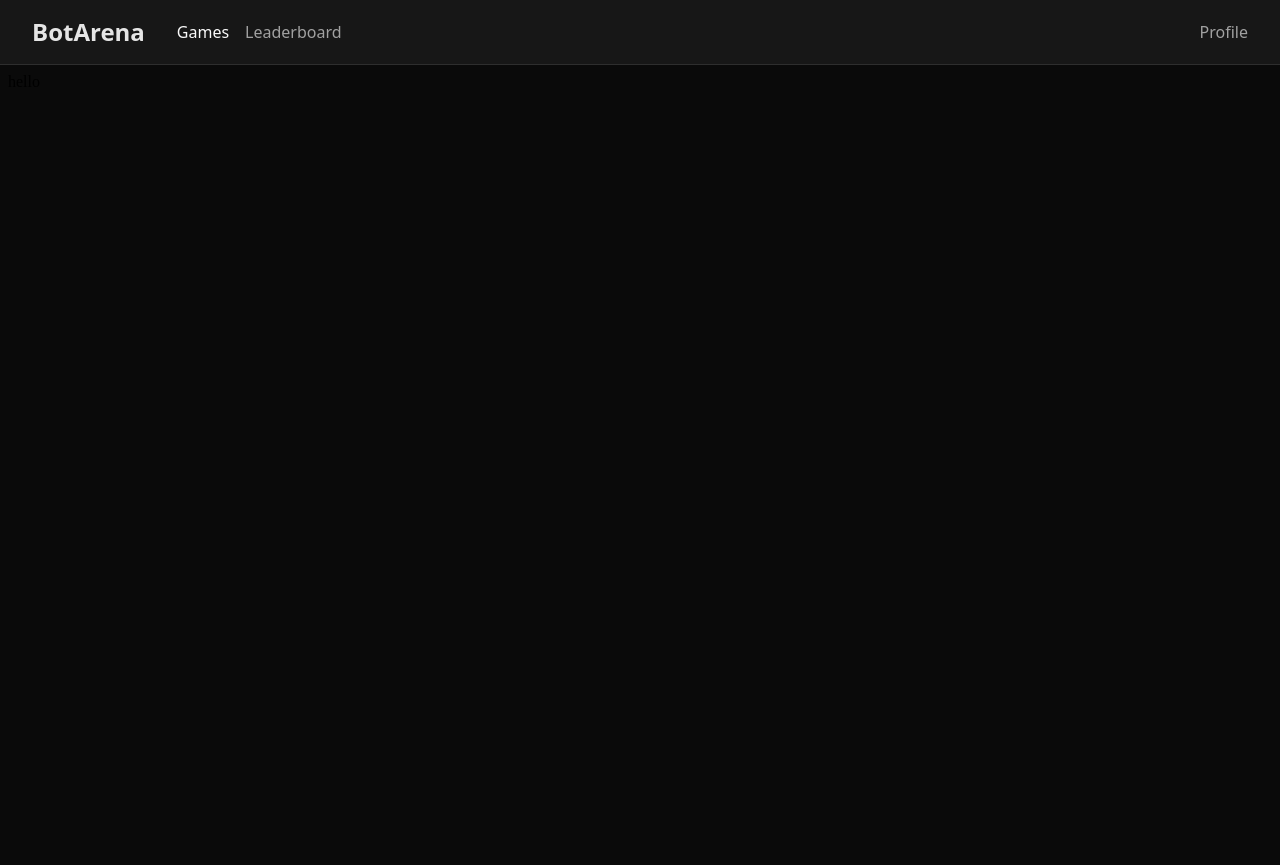
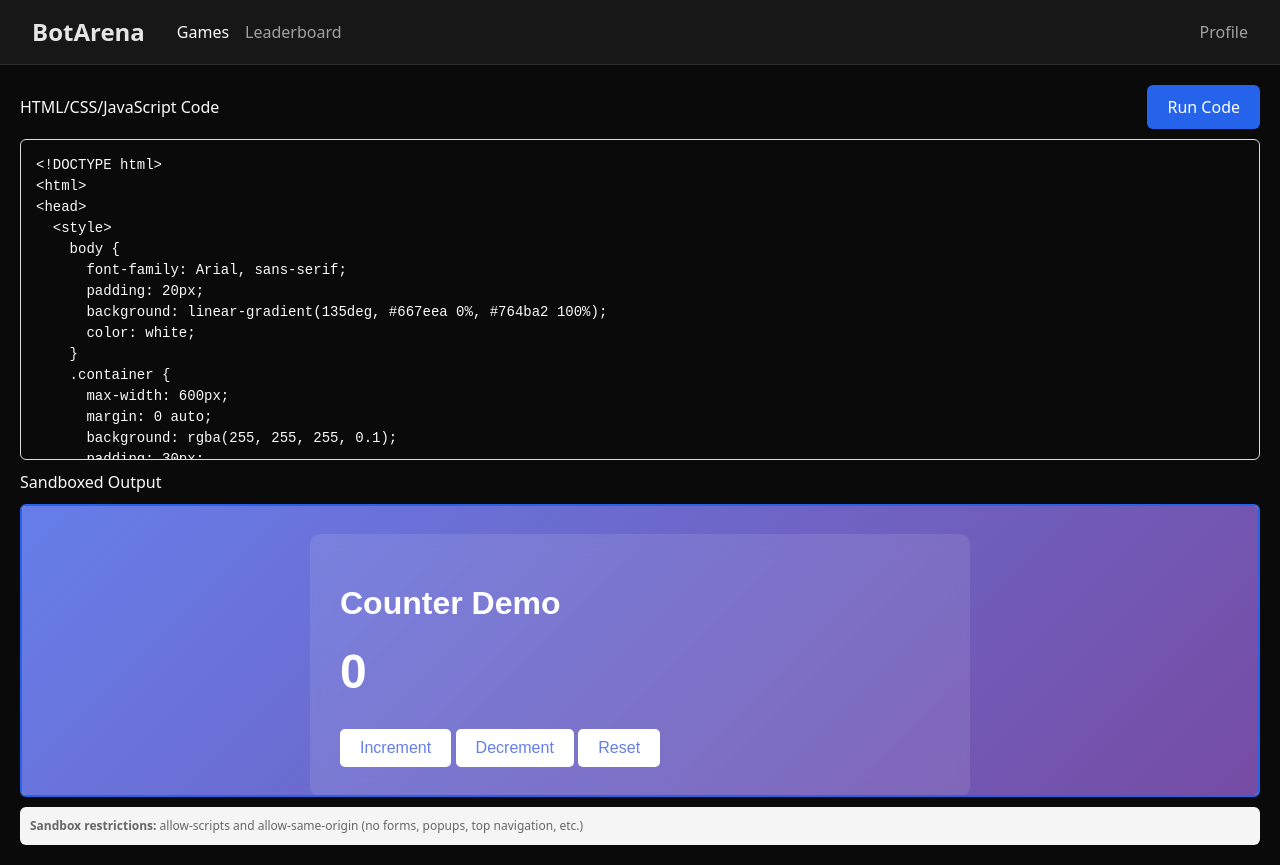
Before and after one commit to dylanclements7/AutoBots, a Next.js app in the folder client/: page /iframe in a window 1280 px wide. Before the commit the page ends 800 px from the top, so only its background shows below. Built offline with nearby package versions, Linux system fonts and the light colour scheme.

Commit message:
update page

```diff
--- a/client/app/iframe/page.tsx
+++ b/client/app/iframe/page.tsx
@@ -1,6 +1,160 @@
-export default function IFramePage() {
-    const component = "<div>hello</div>"
-    return (
-        <iframe src={"data:text/html;charset=utf-8," + encodeURIComponent(component)} width="100%" height="100%" title="hello" />
-    );
-}
+"use client"
+import { useEffect, useRef, useState } from "react";
+
+const ComponentSandbox = () => {
+  const [userCode, setUserCode] = useState(`<!DOCTYPE html>
+<html>
+<head>
+  <style>
+    body {
+      font-family: Arial, sans-serif;
+      padding: 20px;
+      background: linear-gradient(135deg, #667eea 0%, #764ba2 100%);
+      color: white;
+    }
+    .container {
+      max-width: 600px;
+      margin: 0 auto;
+      background: rgba(255, 255, 255, 0.1);
+      padding: 30px;
+      border-radius: 10px;
+      backdrop-filter: blur(10px);
+    }
+    button {
+      background: white;
+      color: #667eea;
+      border: none;
+      padding: 10px 20px;
+      border-radius: 5px;
+      cursor: pointer;
+      font-size: 16px;
+      margin-top: 10px;
+    }
+    button:hover {
+      background: #f0f0f0;
+    }
+    #counter {
+      font-size: 48px;
+      font-weight: bold;
+      margin: 20px 0;
+    }
+  </style>
+</head>
+<body>
+  <div class="container">
+    <h1>Counter Demo</h1>
+    <div id="counter">0</div>
+    <button onclick="increment()">Increment</button>
+    <button onclick="decrement()">Decrement</button>
+    <button onclick="reset()">Reset</button>
+  </div>
+
+  <script>
+    let count = 0;
+    const counterEl = document.getElementById('counter');
+
+    function increment() {
+      count++;
+      updateDisplay();
+    }
+
+    function decrement() {
+      count--;
+      updateDisplay();
+    }
+
+    function reset() {
+      count = 0;
+      updateDisplay();
+    }
+
+    function updateDisplay() {
+      counterEl.textContent = count;
+    }
+  </script>
+</body>
+</html>`);
+
+  const [error, setError] = useState(null);
+  const [iframeContent, setIframeContent] = useState('');
+
+  const createSandboxedHTML = (code) => {
+    return code;
+  };
+
+  const executeCode = () => {
+    setError(null);
+    const sandboxedHTML = createSandboxedHTML(userCode);
+    setIframeContent(sandboxedHTML);
+  };
+
+  useEffect(() => {
+    executeCode();
+  }, []);
+
+  return (
+    <div style={{ display: 'flex', flexDirection: 'column', height: '100vh', gap: '10px', padding: '20px' }}>
+      <div style={{ flex: '1', display: 'flex', flexDirection: 'column', gap: '10px' }}>
+        <div style={{ display: 'flex', justifyContent: 'space-between', alignItems: 'center' }}>
+          <h2 style={{ margin: 0 }}>HTML/CSS/JavaScript Code</h2>
+          <button
+            onClick={executeCode}
+            style={{
+              padding: '10px 20px',
+              background: '#2563eb',
+              color: 'white',
+              border: 'none',
+              borderRadius: '6px',
+              cursor: 'pointer',
+              fontWeight: '500'
+            }}
+          >
+            Run Code
+          </button>
+        </div>
+
+        <textarea
+          value={userCode}
+          onChange={(e) => setUserCode(e.target.value)}
+          style={{
+            flex: 1,
+            fontFamily: 'monospace',
+            padding: '15px',
+            border: '1px solid #ddd',
+            borderRadius: '6px',
+            fontSize: '14px',
+            resize: 'none'
+          }}
+        />
+      </div>
+
+      <div style={{ flex: '1', display: 'flex', flexDirection: 'column', gap: '10px' }}>
+        <h2 style={{ margin: 0 }}>Sandboxed Output</h2>
+        <div style={{ flex: 1, border: '2px solid #2563eb', borderRadius: '6px', overflow: 'hidden' }}>
+          <iframe
+            srcDoc={iframeContent}
+            sandbox="allow-scripts allow-same-origin"
+            style={{
+              width: '100%',
+              height: '100%',
+              border: 'none',
+              background: 'white'
+            }}
+            title="Sandboxed Component"
+          />
+        </div>
+        <div style={{ fontSize: '12px', color: '#666', padding: '10px', background: '#f5f5f5', borderRadius: '6px' }}>
+          <strong>Sandbox restrictions:</strong> allow-scripts and allow-same-origin (no forms, popups, top navigation, etc.)
+        </div>
+      </div>
+
+      {error && (
+        <div style={{ padding: '15px', background: '#fee', color: '#c00', borderRadius: '6px', border: '1px solid #fcc' }}>
+          <strong>Error:</strong> {error}
+        </div>
+      )}
+    </div>
+  );
+};
+
+export default ComponentSandbox;
```
